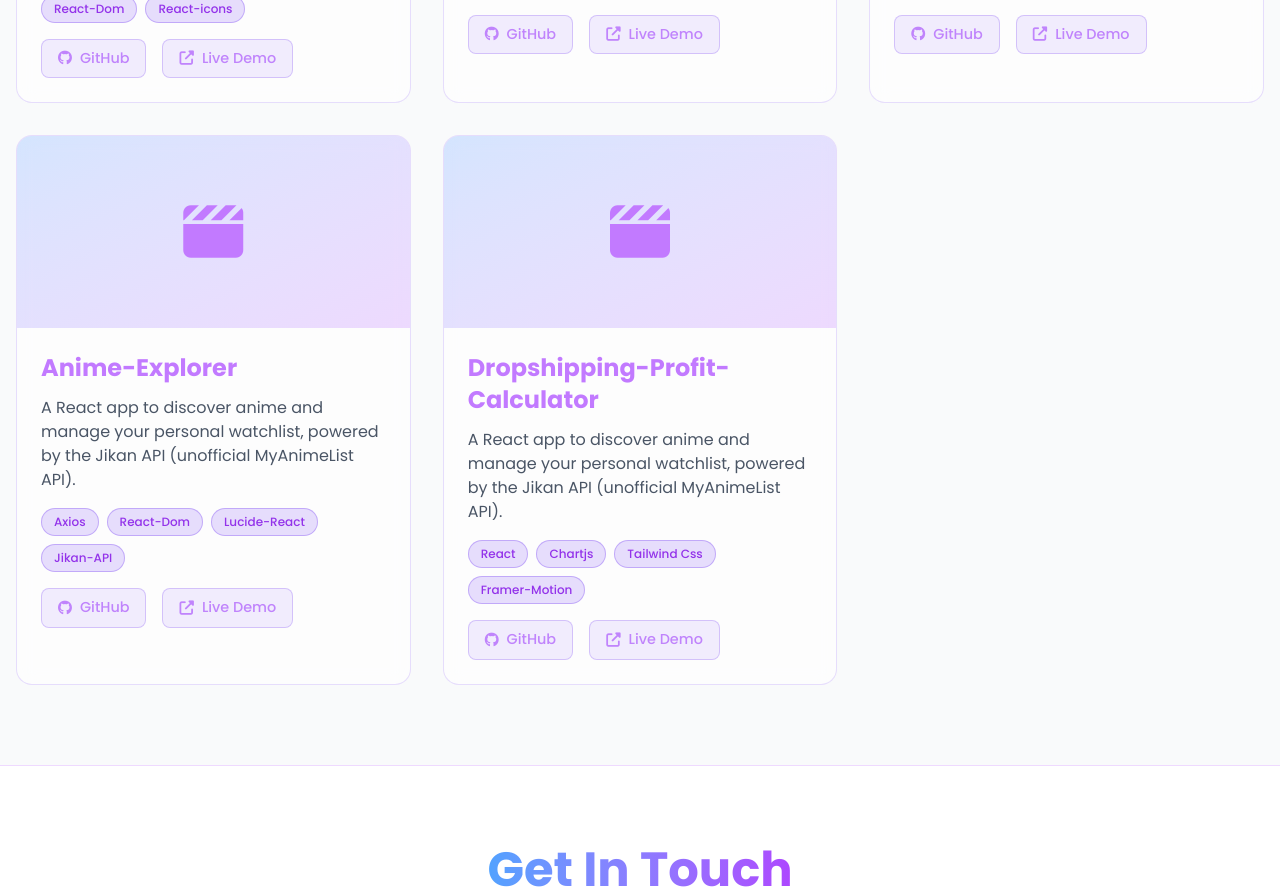
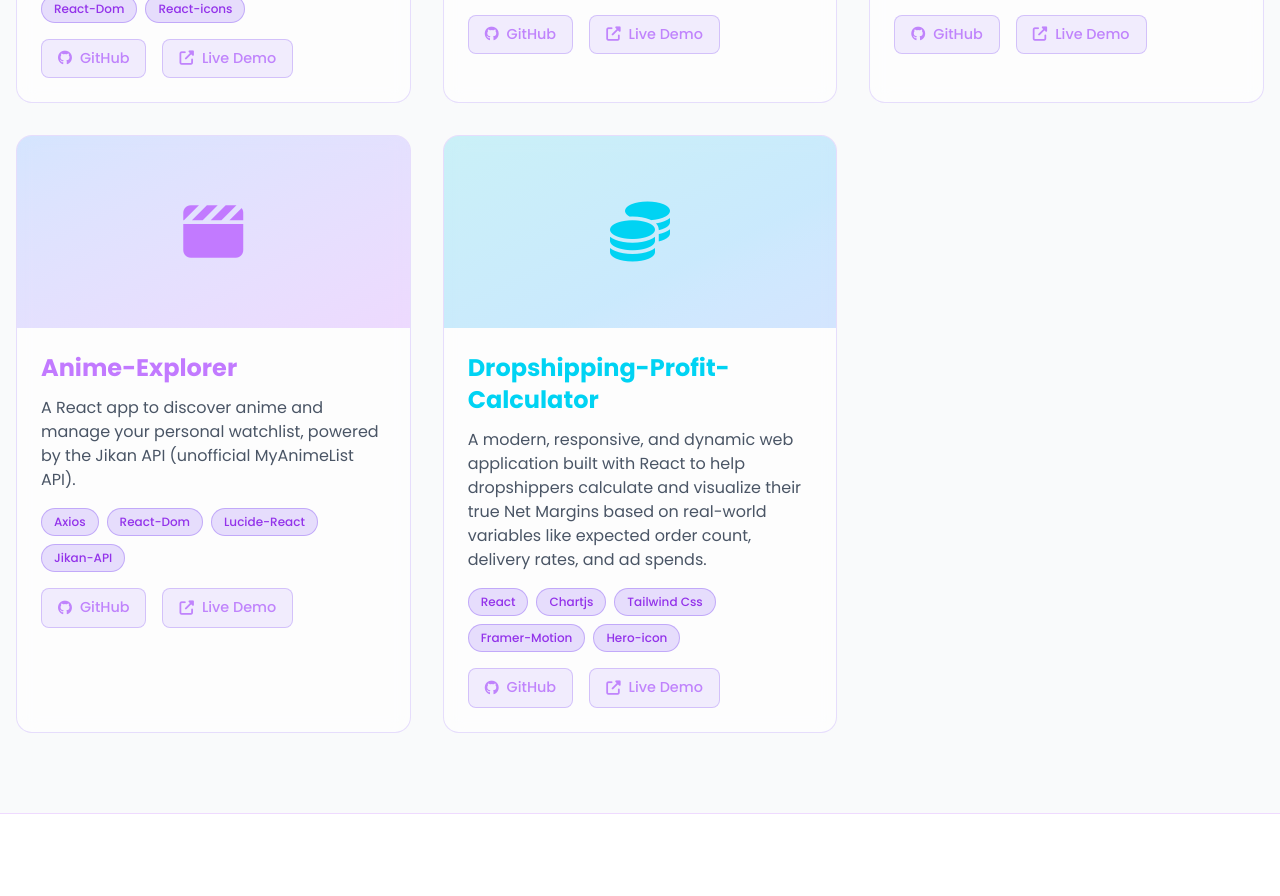
Before and after one commit to CodeByTinku/Portfolio, a React (Vite) app: page / in a window 1280 px wide. Shown: the part 3920-4816 px from the top of the page. Built offline with nearby package versions, Linux system fonts and the light colour scheme; no server answers.

Commit message:
icon and card theme changed

```diff
--- a/src/components/Projects.jsx
+++ b/src/components/Projects.jsx
@@ -74,11 +74,11 @@ const Projects = () => {
     },
     {
       title: 'Dropshipping-Profit-Calculator',
-      icon: 'fa-solid fa-clapperboard text-6xl text-purple-400',
-      bgGradient: 'from-blue-500/20 to-purple-500/20',
-      titleColor: 'text-purple-400',
-      description: 'A React app to discover anime and manage your personal watchlist, powered by the Jikan API (unofficial MyAnimeList API).',
-      techs: ['React', 'Chartjs', 'Tailwind Css', 'Framer-Motion'],
+      icon: 'fa-solid fa-coins text-6xl text-cyan-400',
+      bgGradient: 'from-cyan-500/20 to-blue-500/20',
+      titleColor: 'text-cyan-400',
+      description: 'A modern, responsive, and dynamic web application built with React to help dropshippers calculate and visualize their true Net Margins based on real-world variables like expected order count, delivery rates, and ad spends.',
+      techs: ['React', 'Chartjs', 'Tailwind Css', 'Framer-Motion', 'Hero-icon'],
       github: 'https://github.com/CodeByTinku/Dropshipping-Profit-Calculator',
       live: 'https://dropshipping-profit-calculator.vercel.app/',
     },
```
